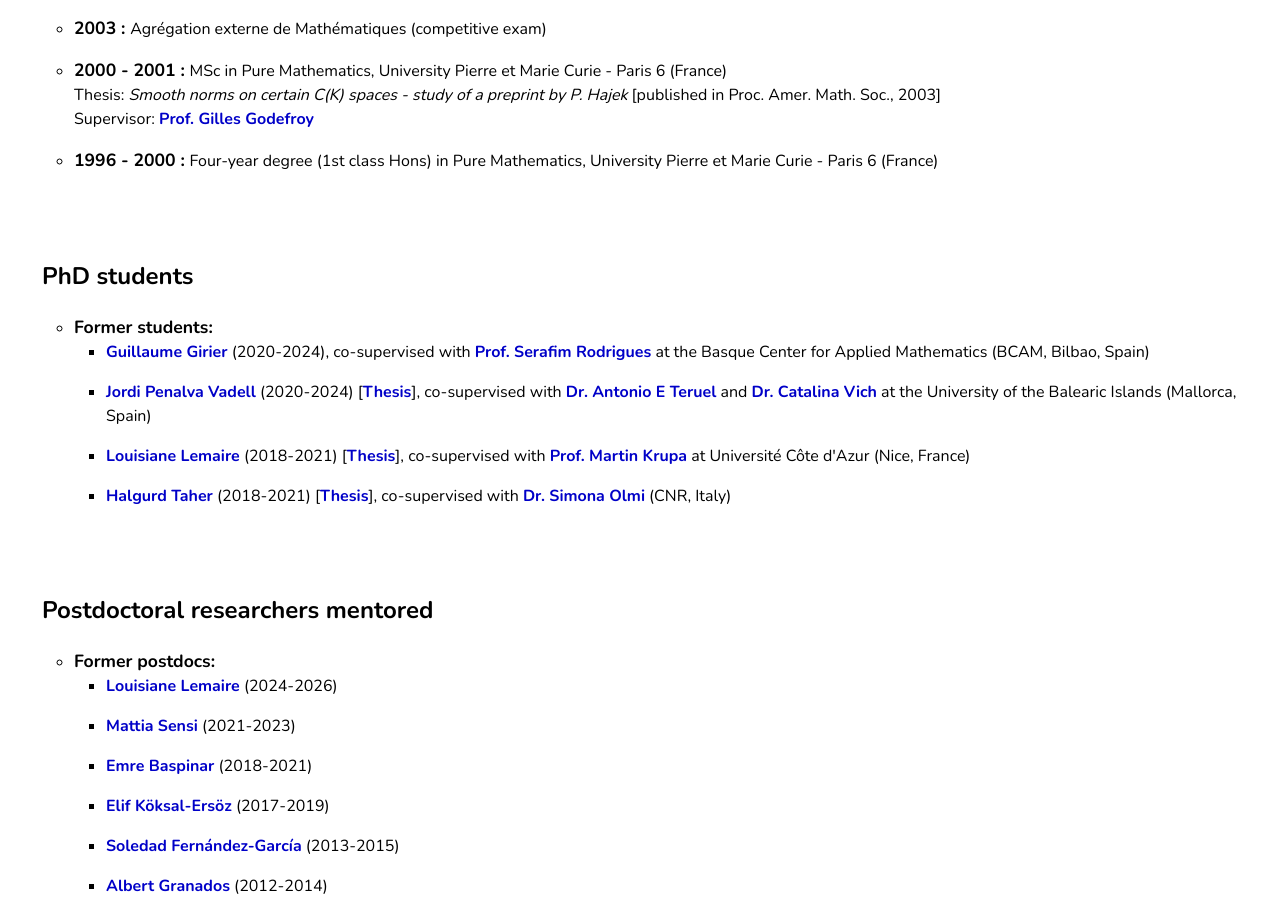
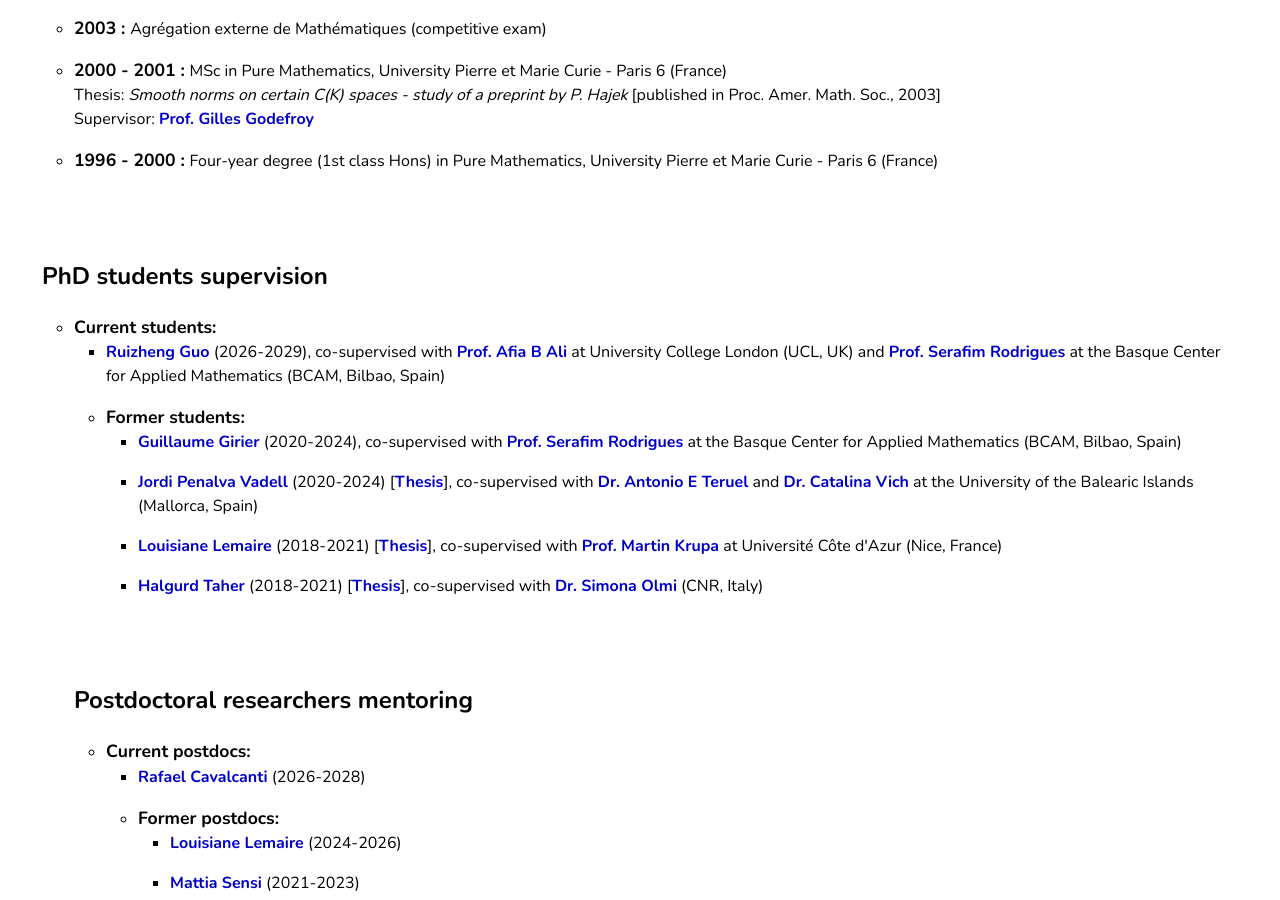
Before and after one commit to mdesroches/mdesroches.github.io, a Jekyll site: the page built from cv.html, in a window 1280 px wide and 900 px high, scrolled down 1560 px. Built offline with Jekyll 4.4.1, drawn with Linux system fonts in a browser that asks for light colours.

Commit message:
PhDs and postdocs

```diff
--- a/cv.html
+++ b/cv.html
@@ -202,8 +202,19 @@ font-weight:bold">Postdocs</span></a>
 
 <span id="PhDs" class="anchor"></span>
 
-<h2><span style=" font-weight:bold">PhD students</span></h2>
+<h2><span style=" font-weight:bold">PhD students supervision</span></h2>
 
+<ul type="circle"> <li> <span style="font-weight: bold; color:
+  black;;font-size:1.1em">Current students: </span> <ul type="square">
+  <li> <span style="color: black;"><a
+  href="https://www.linkedin.com/in/ruizheng-guo-60863a243/"
+  target="_blank">Ruizheng Guo</a> (2026-2029), co-supervised with <a
+  href="https://profiles.ucl.ac.uk/34475-afia-b-ali"
+  target="_blank">Prof. Afia B Ali</a> at University College London
+  (UCL, UK) and <a
+  href="https://www.bcamath.org/en/people/bcam-members/srodrigues"
+  target="_blank">Prof. Serafim Rodrigues</a> at the Basque Center for
+  Applied Mathematics (BCAM, Bilbao, Spain)</span> </li></ul>
 
 <ul type="circle"> <li> <span style="font-weight: bold; color: black;;font-size:1.1em">Former
   students: </span> <ul type="square"> <li> <span style="color: black;"><a href="https://www.cs.cas.cz/staff/girier/en" target="_blank">Guillaume Girier</a> (2020-2024), co-supervised with
@@ -227,7 +238,13 @@ font-weight:bold">Postdocs</span></a>
 <span id="Postdocs" class="anchor"></span>
 
 <h2><span style=" font-weight:bold">Postdoctoral
-  researchers mentored</span></h2>
+  researchers mentoring</span></h2>
+
+<ul type="circle"> <li> <span style="font-weight: bold; color:
+  black;;font-size:1.1em">Current postdocs: </span> <ul type="square">
+  <li> <span style="color: black;"><a
+  href="https://www.researchgate.net/profile/Rafael-Cavalcanti-7/">Rafael
+  Cavalcanti</a> (2026-2028)</span> </li> </ul>
 
 
 <ul type="circle"> <li> <span style="font-weight: bold; color: black;;font-size:1.1em">Former
```
